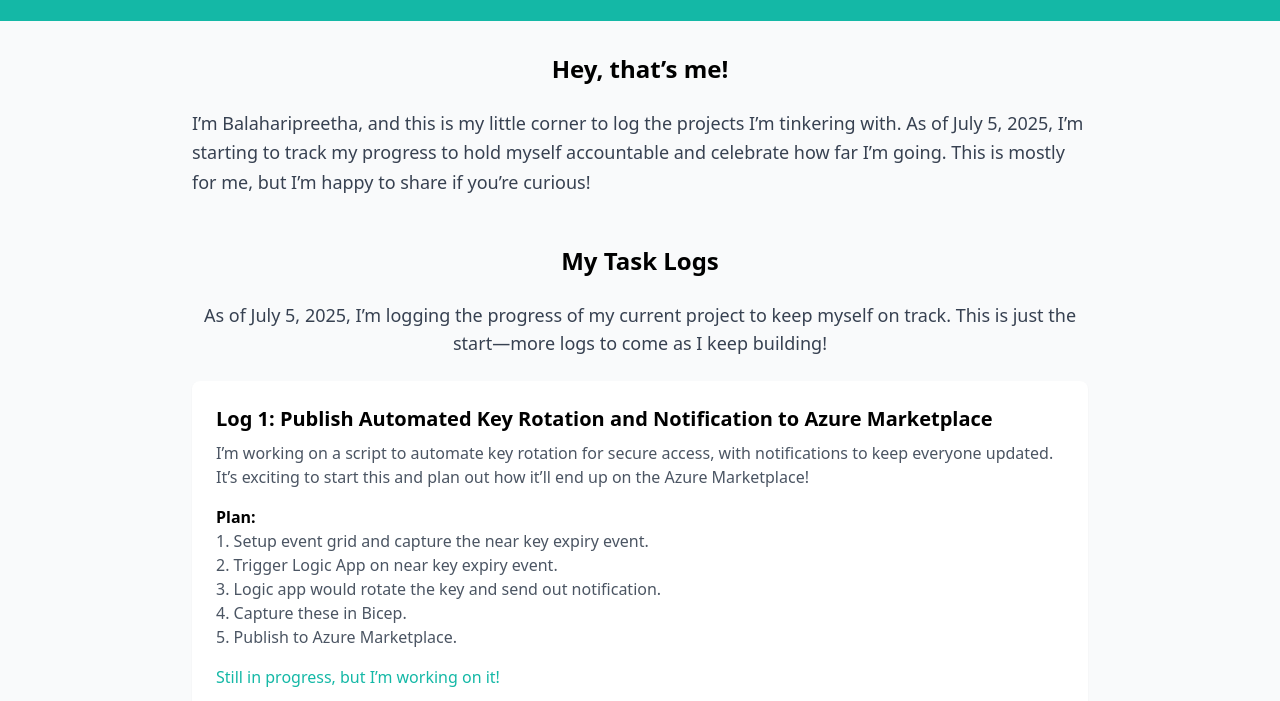
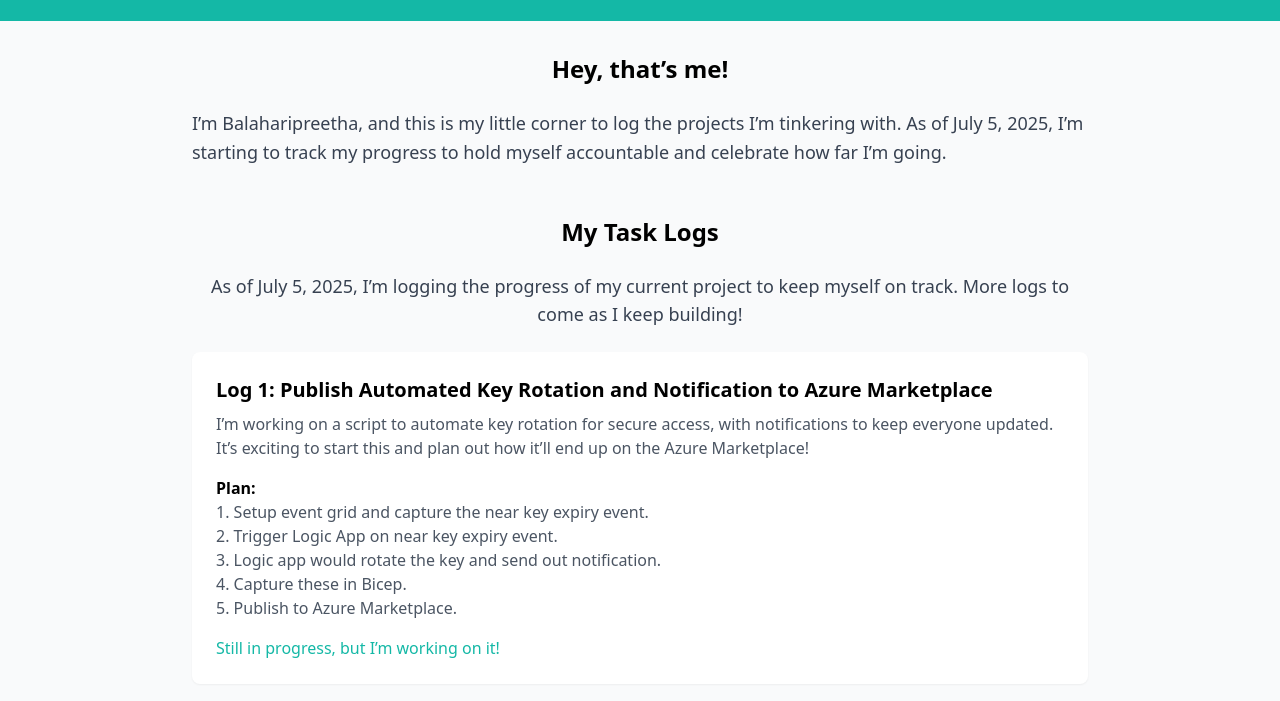
Before and after one commit to Balaharipm/balaharipm.github.com, a plain HTML site: page index.html in a window 1280 px wide. Shown: the part 99-800 px from the top of the page. Drawn offline with nearby package versions, Linux system fonts and the light colour scheme.

Commit message:
Update index.html

```diff
--- a/index.html
+++ b/index.html
@@ -18,14 +18,14 @@
     <section class="mb-12">
       <h2 class="text-2xl font-semibold text-center mb-6">Hey, that’s me!</h2>
       <p class="text-lg text-gray-700 leading-relaxed">
-        I’m Balaharipreetha, and this is my little corner to log the projects I’m tinkering with. As of July 5, 2025, I’m starting to track my progress to hold myself accountable and celebrate how far I’m going. This is mostly for me, but I’m happy to share if you’re curious!
+        I’m Balaharipreetha, and this is my little corner to log the projects I’m tinkering with. As of July 5, 2025, I’m starting to track my progress to hold myself accountable and celebrate how far I’m going.
       </p>
     </section>
 
     <section class="mb-12">
       <h2 class="text-2xl font-semibold text-center mb-6">My Task Logs</h2>
       <p class="text-lg text-gray-700 text-center mb-6">
-        As of July 5, 2025, I’m logging the progress of my current project to keep myself on track. This is just the start—more logs to come as I keep building!
+        As of July 5, 2025, I’m logging the progress of my current project to keep myself on track. More logs to come as I keep building!
       </p>
       <div class="space-y-6">
         <!-- Task Log 1 -->
```
